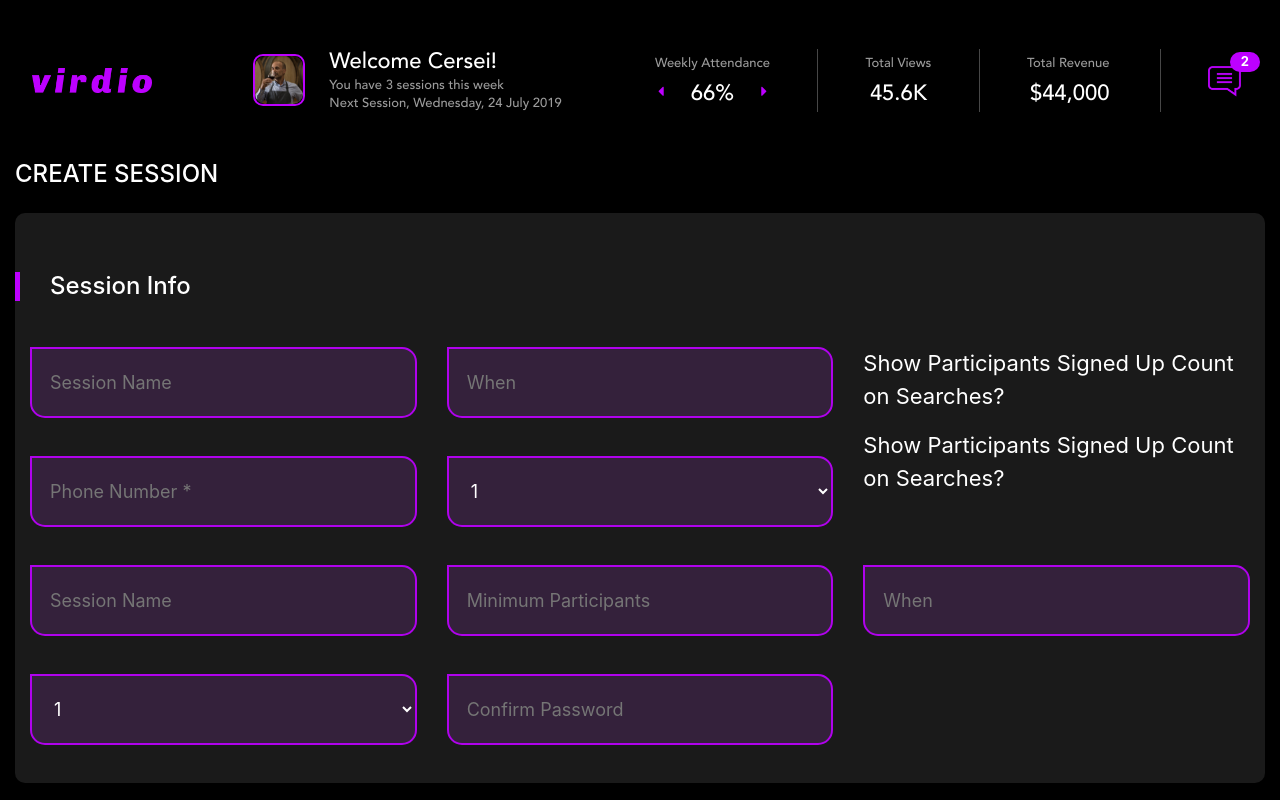
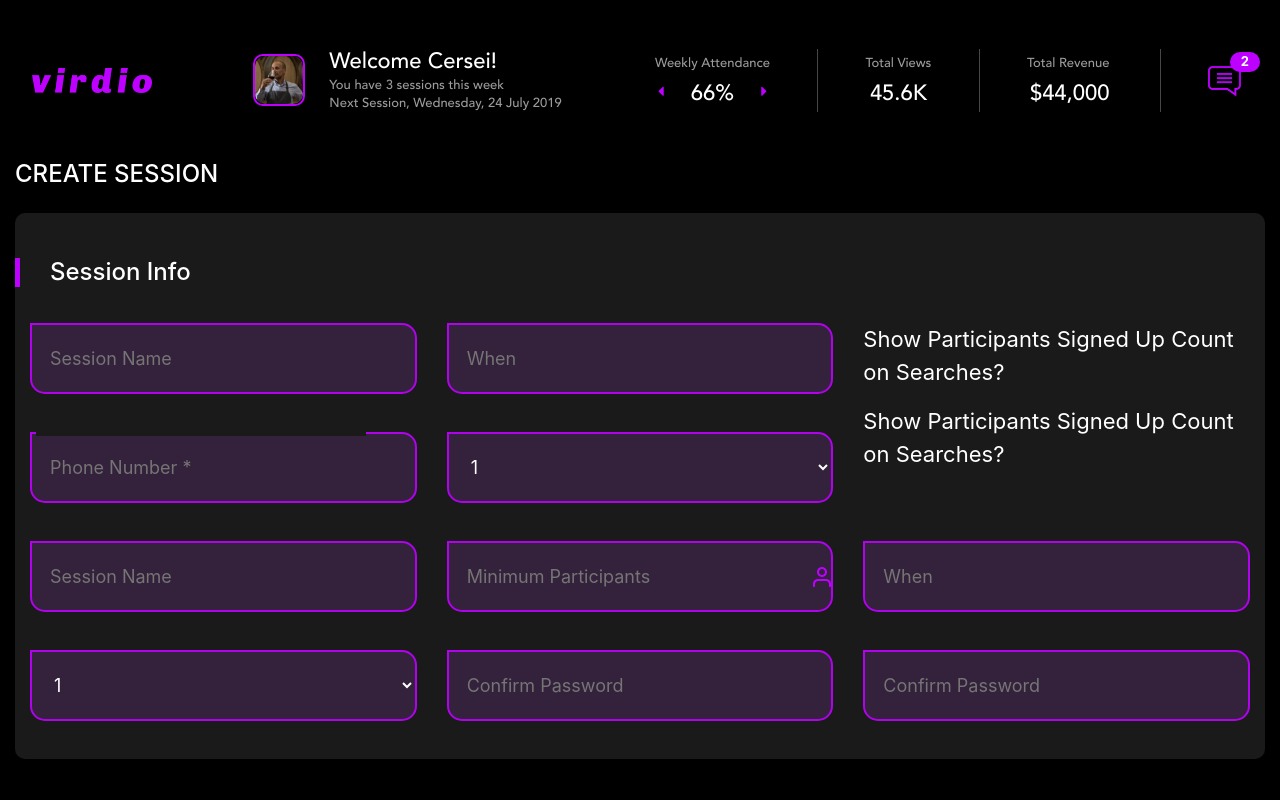
Before and after one commit to bhudevqversity/virdioadmin, a React (Create React App) app: page / in a window 1280 px wide. Built offline with nearby package versions, Linux system fonts and the light colour scheme.

Commit message:
ui change

```diff
--- a/public/css/custom.css
+++ b/public/css/custom.css
@@ -147,11 +147,11 @@ img.logo{
 
 }
 .session{
-    float: left;
-    margin: 59px 0px 40px 0px;
     height: 44px;
     height: 35px;
     width: 100%;
+    padding-top: 45px;
+    padding: 45px 0px 65px 0px;
 
 }
 .note
@@ -201,10 +201,31 @@ img.logo{
 
 }
 .signedup_2{
-    background-image: url('./images/signedup.png');
+    background-image: url('../images/signedup.png');
+    background-repeat: no-repeat;
+    background-position: right;
+
+}
+.cover-border{
+    height: 4px;
+    width: 330px;
+    float: right;
+    position: absolute;
+    right: 66px;
+    background: #1a1a1a;
 }
 
-
+.label{
+    display: block;
+    float: left;
+    margin-top: -19px;
+    background: #FFFFFF;
+    height: 19px;
+    padding: 2px 5px 2px 5px;
+    color: #B9B9B9;
+    font-size: 14px;
+    overflow: hidden;
+    }
 
 
 @media only screen and (max-width: 420px) {
--- a/src/components/Header.js
+++ b/src/components/Header.js
@@ -61,15 +61,17 @@ class Header extends Component {
                     <div className="row">
                         <div className="col-md-4">
                             <div className="form-group">
-                                <input type="text" className="input-field" placeholder="Session Name" value=""/>
+                                <input type="text" className="input-field" placeholder="Session Name"/>
                             </div>
                             <div className="form-group">
-                                <input type="text" className="input-field" placeholder="Phone Number *" value=""/>
+                            <span className="cover-border"></span>
+
+                                <input type="text" className="input-field" placeholder="Phone Number *" />
                             </div>
                         </div>
                         <div className="col-md-4">
                             <div className="form-group">
-                                <input type="text" className="input-field" placeholder="When" value=""/>
+                                <input type="text" className="input-field" placeholder="When" />
                             </div>
                             <div className="form-group">
                                 <select className="input-field" id="exampleFormControlSelect1">
@@ -92,7 +94,7 @@ class Header extends Component {
 
                         <div className="col-md-4">
                             <div className="form-group">
-                                <input type="text" className="input-field" placeholder="Session Name" value=""/>
+                                <input type="text" className="input-field" placeholder="Session Name" />
                             </div>
                             <div className="form-group">
                                 <select className="input-field" >
@@ -106,17 +108,18 @@ class Header extends Component {
                         </div>
                         <div className="col-md-4">
                             <div className="form-group">
-                                <input type="text" className="input-field " placeholder="Minimum Participants" value=""/>
-
-
+                                <input type="text" className="input-field signedup_2" placeholder="Minimum Participants" />
                             </div>
                             <div className="form-group">
-                                <input type="text" className="input-field" placeholder="Confirm Password" value=""/>
+                                <input type="text" className="input-field" placeholder="Confirm Password" />
                             </div>
                         </div>
                         <div className="col-md-4">
                             <div className="form-group">
-                                <input type="text" className="input-field" placeholder="When" value=""/>
+                                <input type="text" className="input-field" placeholder="When"/>
+                            </div>
+                            <div className="form-group">
+                                <input type="text" className="input-field" placeholder="Confirm Password" />
                             </div>
 
                         </div>
```
